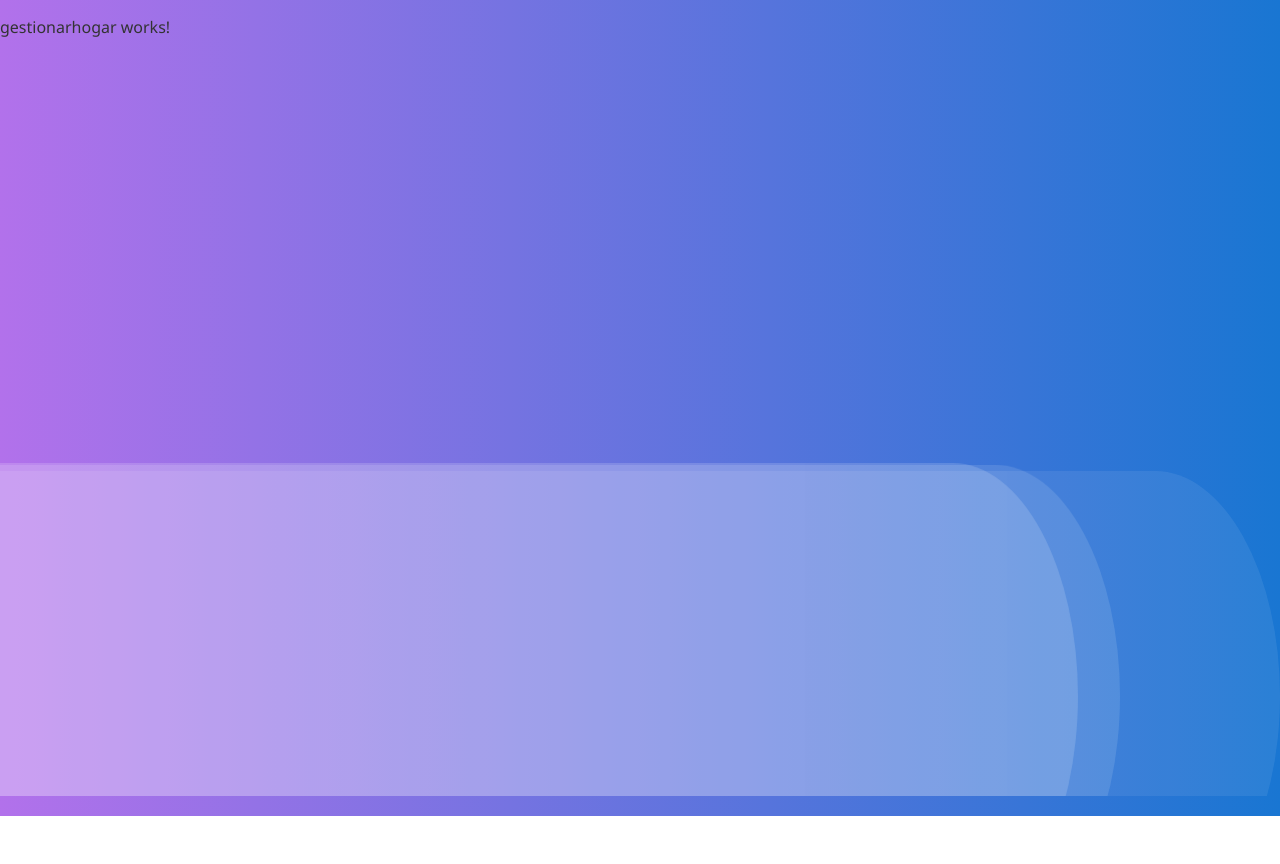
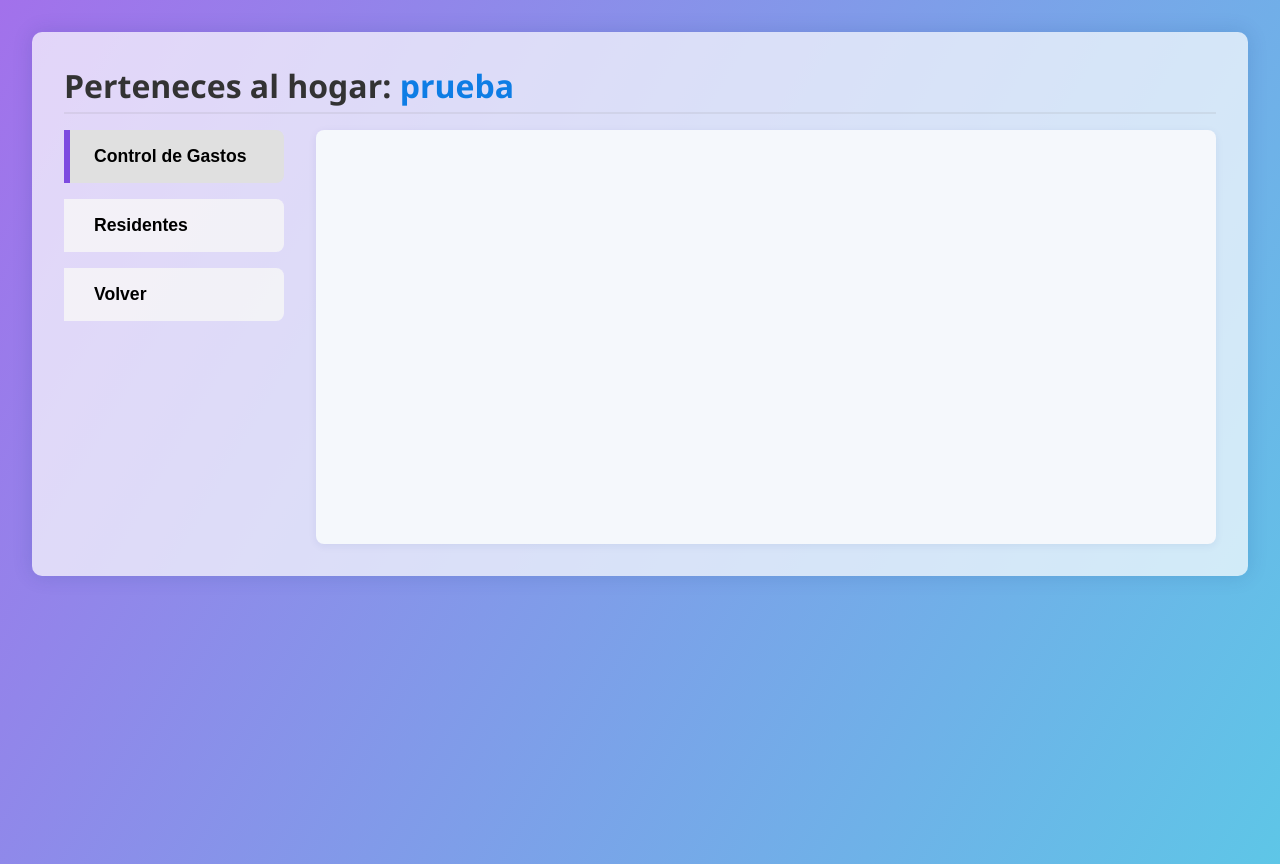
Before and after one commit to Fay2309/ApuntaNet, an Angular app: page /gestionarhogar in a window 1280 px wide. Before the commit the page ends 816 px from the top, so only its background shows below. Built offline with nearby package versions, Linux system fonts and the light colour scheme.

Commit message:
Update gestionarhogar.component.html

```diff
--- a/src/app/gestionarhogar/gestionarhogar.component.html
+++ b/src/app/gestionarhogar/gestionarhogar.component.html
@@ -1 +1,18 @@
-<p>gestionarhogar works!</p>
+<div class="hogar-fondo">
+  <div class="hogar-container">
+    <div class="hogar-titulo" style="margin-bottom: 1rem;">
+      Perteneces al hogar:
+      <span class="hogar-nombre"><strong>prueba</strong></span>
+    </div>
+    <div class="hogar-main">
+      <nav class="hogar-menu">
+        <button class="menu-btn activo">Control de Gastos</button>
+        <button class="menu-btn">Residentes</button>
+        <button class="menu-btn">Volver</button>
+      </nav>
+      <section class="hogar-contenido">
+        <!-- Aquí va el contenido dinámico según la opción seleccionada -->
+      </section>
+    </div>
+  </div>
+</div>
```
